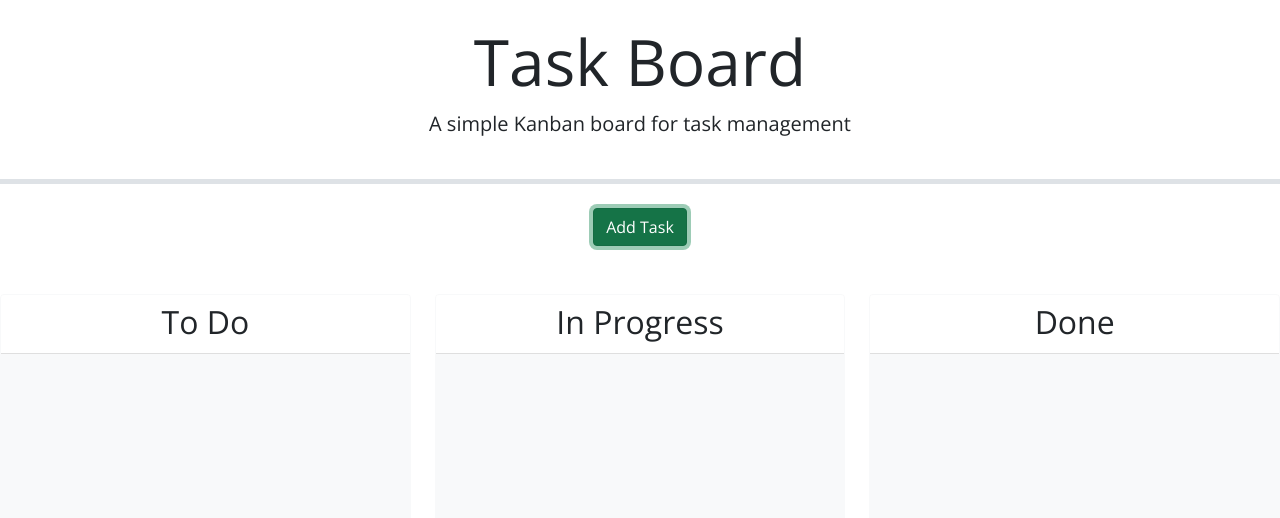
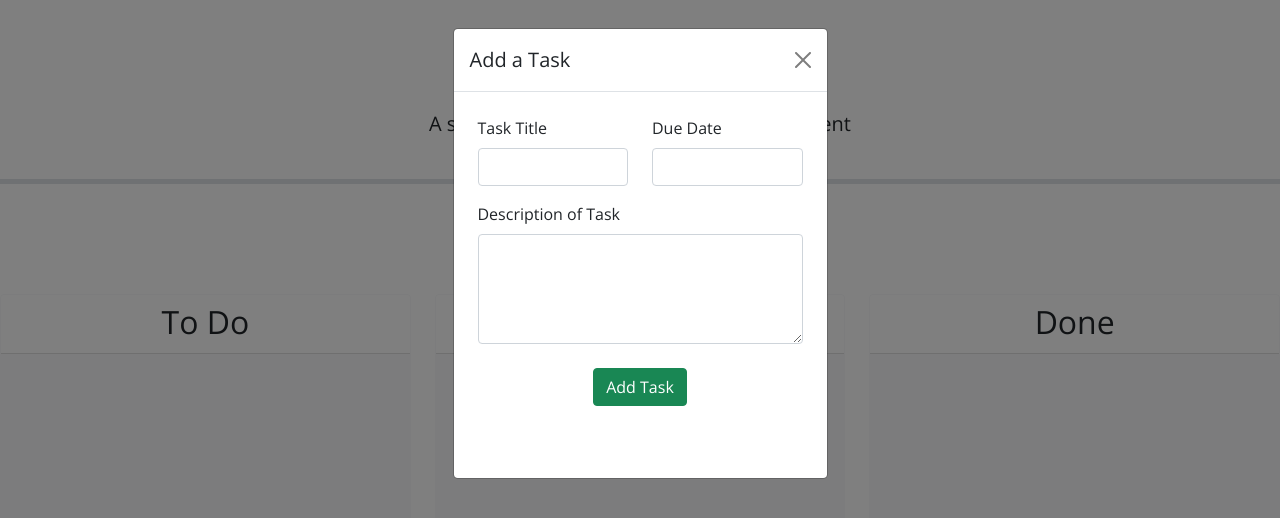
Before and after one commit to Teacher2Coder/task-board, a plain HTML site: page index.html in a window 1280 px wide. Both pictures are taken after a click on the button "Add Task". Drawn offline with nearby package versions, Linux system fonts and the light colour scheme.

Commit message:
added modal

```diff
--- a/assets/css/style.css
+++ b/assets/css/style.css
@@ -14,3 +14,12 @@ body {
 .task-card:hover {
   cursor: grab;
 }
+
+.custom-btn {
+  background-color: #157347;
+  border-color: #146c43;
+}
+
+.custom-btn:hover {
+  background-color: darkgreen;
+}
--- a/assets/js/script.js
+++ b/assets/js/script.js
@@ -1,6 +1,8 @@
 // Retrieve tasks and nextId from localStorage
 let taskList = JSON.parse(localStorage.getItem("tasks"));
 let nextId = JSON.parse(localStorage.getItem("nextId"));
+
+$('#datepicker').datepicker();
 
 // Todo: create a function to generate a unique task id
 function generateTaskId() {
@@ -34,5 +36,5 @@ function handleDrop(event, ui) {
 
 // Todo: when the page loads, render the task list, add event listeners, make lanes droppable, and make the due date field a date picker
 $(document).ready(function () {
-
+    $('#datepicker').datepicker();
 });
--- a/index.html
+++ b/index.html
@@ -24,39 +24,43 @@
     <div class="text-center mb-5">
       <button class="btn btn-success" data-bs-toggle="modal" data-bs-target="#formModal">Add Task</button>
     </div>
-    <!-- Todo: Create a modal with a form to add tasks -->
-
-    <div class="modal fade" id="staticBackdrop4" tabindex="-1" aria-labelledby="exampleModalLabel4" aria-hidden="true">
+    <!-- Done: Create a modal with a form to add tasks -->
+    <div class="modal fade" id="formModal" tabindex="-1" aria-labelledby="exampleModalLabel4" aria-hidden="true">
       <div class="modal-dialog d-flex justify-content-center">
           <div class="modal-content w-75">
               <div class="modal-header">
-                  <h5 class="modal-title" id="exampleModalLabel4">Add a Task</h5>
-                  <button  type="button" data-mdb-button-init data-mdb-ripple-init class="btn-close" data-mdb-dismiss="modal" aria-label="Close"></button>
+                  <h5 class="modal-title">Add a Task</h5>
+                  <button  type="button" data-mdb-button-init data-mdb-ripple-init class="btn-close" onclick="$('#formModal').modal('hide');" aria-label="Close"></button>
               </div>
               <div class="modal-body p-4">
                   <form>
+                    <div class = "row">
                       <!-- Task Title input -->
-                      <div data-mdb-input-init class="form-outline mb-4">
-                          <input type="text" id="name4" class="form-control" />
-                          <label class="form-label" for="name4">Task Title</label>
+                      <div class = "col">
+                        <div data-mdb-input-init class="form-outline mb-2">
+                          <label class="form-label" for="name2">Task Title</label>
+                          <input type="text" id="name2" class="form-control px-0" />
+                        </div>
                       </div>
-
                       <!-- Due date input -->
-                    <div id="datepicker" class="input-group date" data-date-format="mm-dd-yyyy">
-                     <input class="form-control" type="text" readonly />
-                     <span class="input-group-addon">
-                        <i class="glyphicon glyphicon-calendar"></i>
-                     </span>
+                      <div class = "col">
+                        <div data-mdb-input-init class="form-outline mb-2">
+                          <label class="form-label" for="datepicker">Due Date</label>
+                          <input class="form-control px-0" type="text" id="datepicker"></p>
+                        </div>
+                      </div>
                     </div>
 
                       <!-- Description input -->
                       <div data-mdb-input-init class="form-outline mb-4">
-                          <textarea id="textarea4" rows="4" class="form-control"></textarea>
-                          <label class="form-label" for="textarea4">Description of Task</label>
+                        <label class="form-label" for="textarea4">Description of Task</label>
+                        <textarea id="textarea4" rows="4" class="form-control"></textarea>
                       </div>
 
                       <!-- Submit button -->
-                      <button type="submit" data-mdb-button-init data-mdb-ripple-init class="btn btn-primary btn-block">Send</button>
+                      <div class="text-center mb-5">
+                        <button class="btn btn-success" data-bs-toggle="modal" data-bs-target="#formModal">Add Task</button>
+                      </div>
                   </form>
               </div>
           </div>
```
